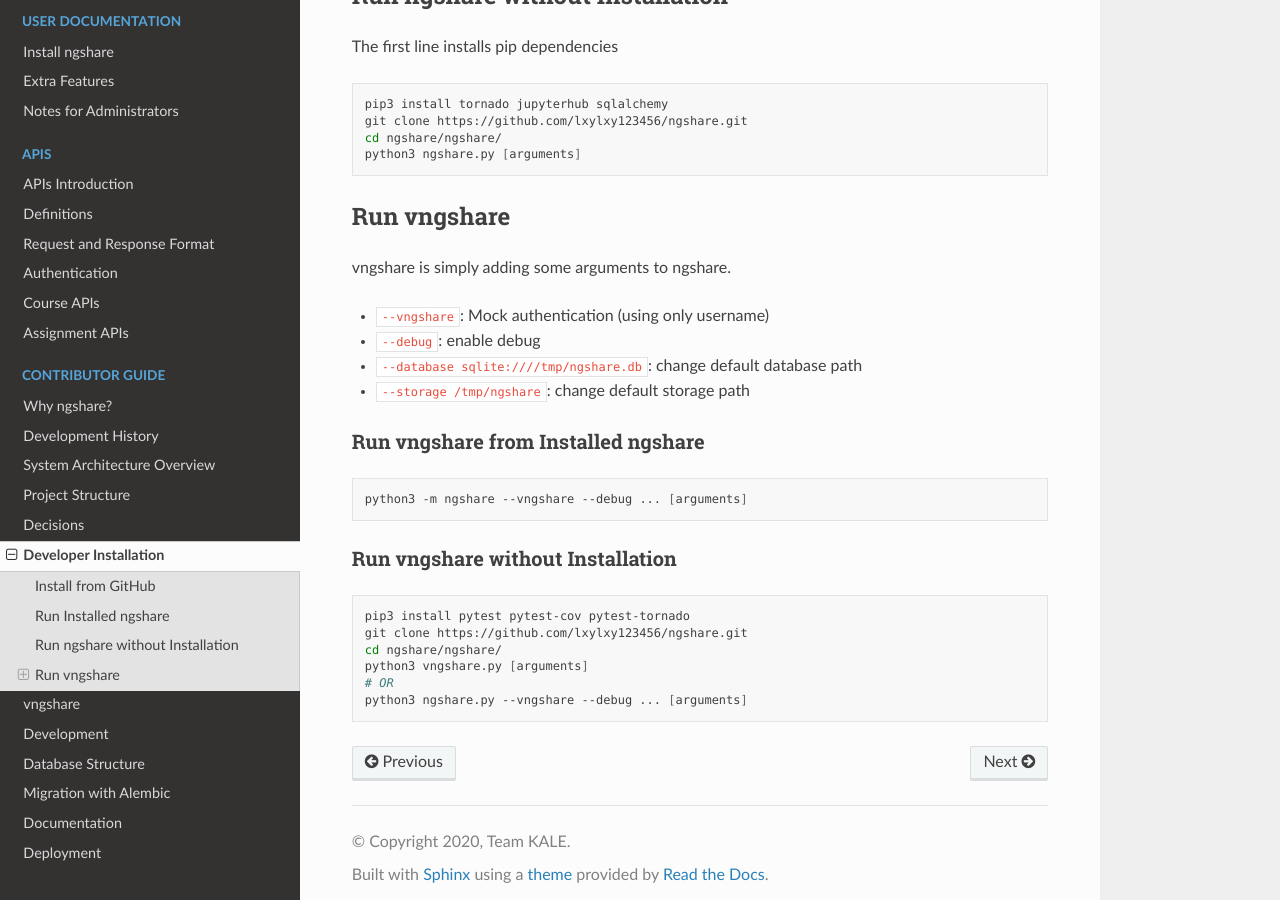
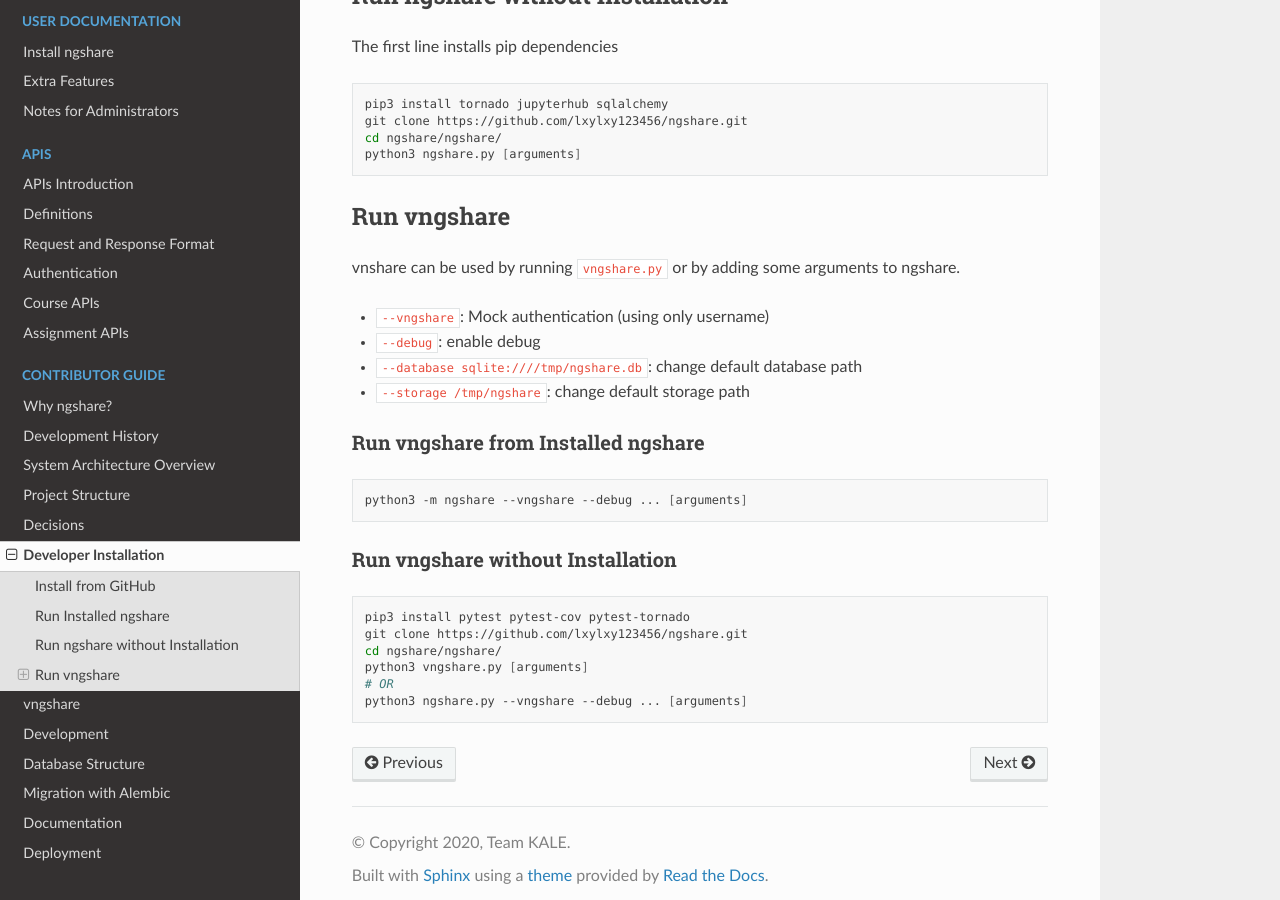
Before and after one commit to LibreTexts/ngshare, a Sphinx documentation site: the page built from docs/contributer_guide/install.rst, in a window 1280 px wide and 900 px high, scrolled down 509 px. Built offline with Sphinx 7.4.7 and the Read the Docs theme 2.0.0, drawn with Linux system fonts in a browser that asks for light colours.

Commit message:
did some changes

```diff
--- a/docs/contributer_guide/install.rst
+++ b/docs/contributer_guide/install.rst
@@ -30,7 +30,7 @@ The first line installs pip dependencies
 
 Run vngshare
 ------------
-vngshare is simply adding some arguments to ngshare.
+vnshare can be used by running ``vngshare.py`` or by adding some arguments to ngshare.
 
 * ``--vngshare``: Mock authentication (using only username)
 * ``--debug``: enable debug
```
